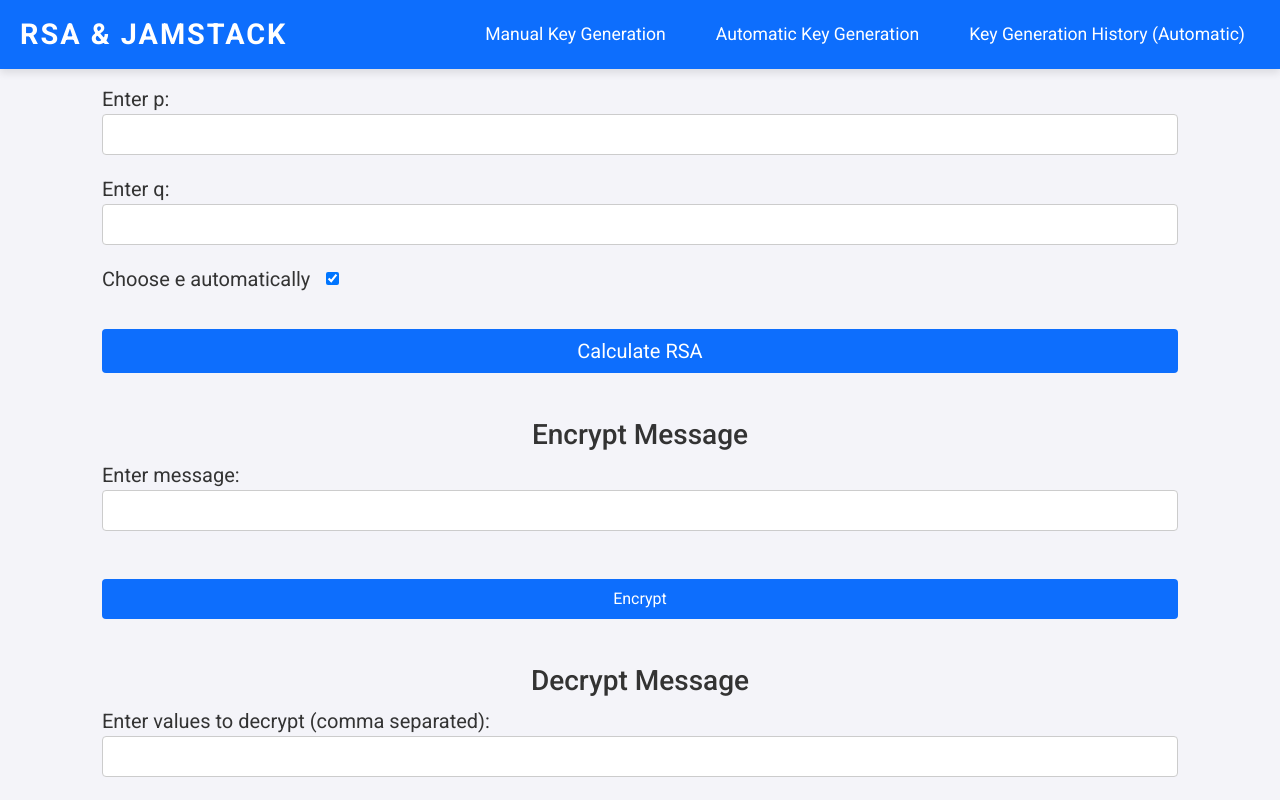
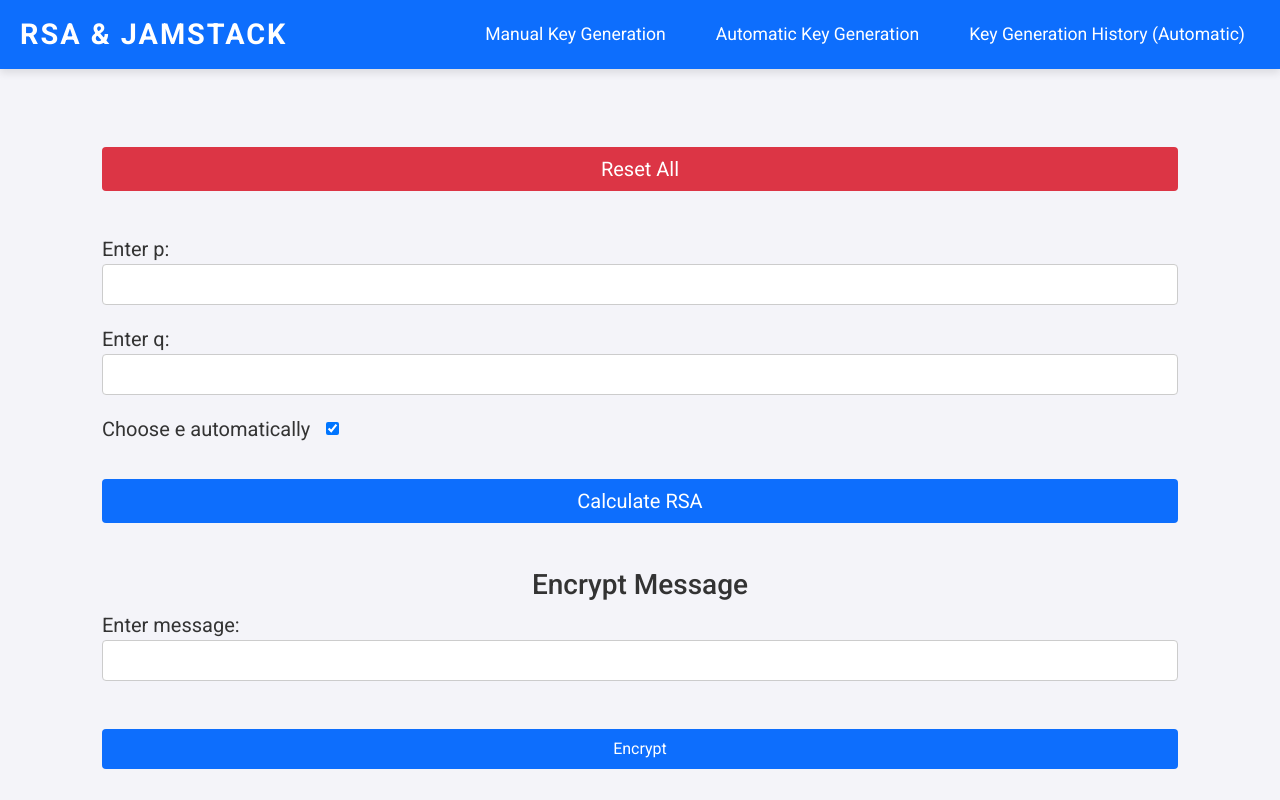
Before and after one commit to nguyentrunghieu25022003/rsa, a React (Vite) app in the folder front-end/: page /manual in a window 1280 px wide. Shown: the top 800 px of the page. Built offline with nearby package versions, Linux system fonts and the light colour scheme.

Commit message:
update commit

```diff
--- a/front-end/src/pages/rsa/index.jsx
+++ b/front-end/src/pages/rsa/index.jsx
@@ -244,8 +244,32 @@ const RsaComponent = () => {
     }
   };
 
+  const resetAll = () => {
+    setP("");
+    setQ("");
+    setE("");
+    setN(null);
+    setPhi(null);
+    setD(null);
+    setPublicKey({});
+    setPrivateKey({});
+    setMessage("");
+    setCipherText([]);
+    setDecryptedMessage("");
+    setEncryptionSteps([]);
+    setDecryptionSteps([]);
+    setDecryptInput("");
+    setModInverseSteps([]);
+    setEncs([]);
+  };
+
   return (
     <div style={{ padding: "20px" }}>
+      <div className="text-center mt-5 mb-5">
+        <button className="bg-danger fs-5" onClick={resetAll}>
+          Reset All
+        </button>
+      </div>
       <div className="mb-4">
         <label className="fs-5 fw-normal">
           Enter p:
```
